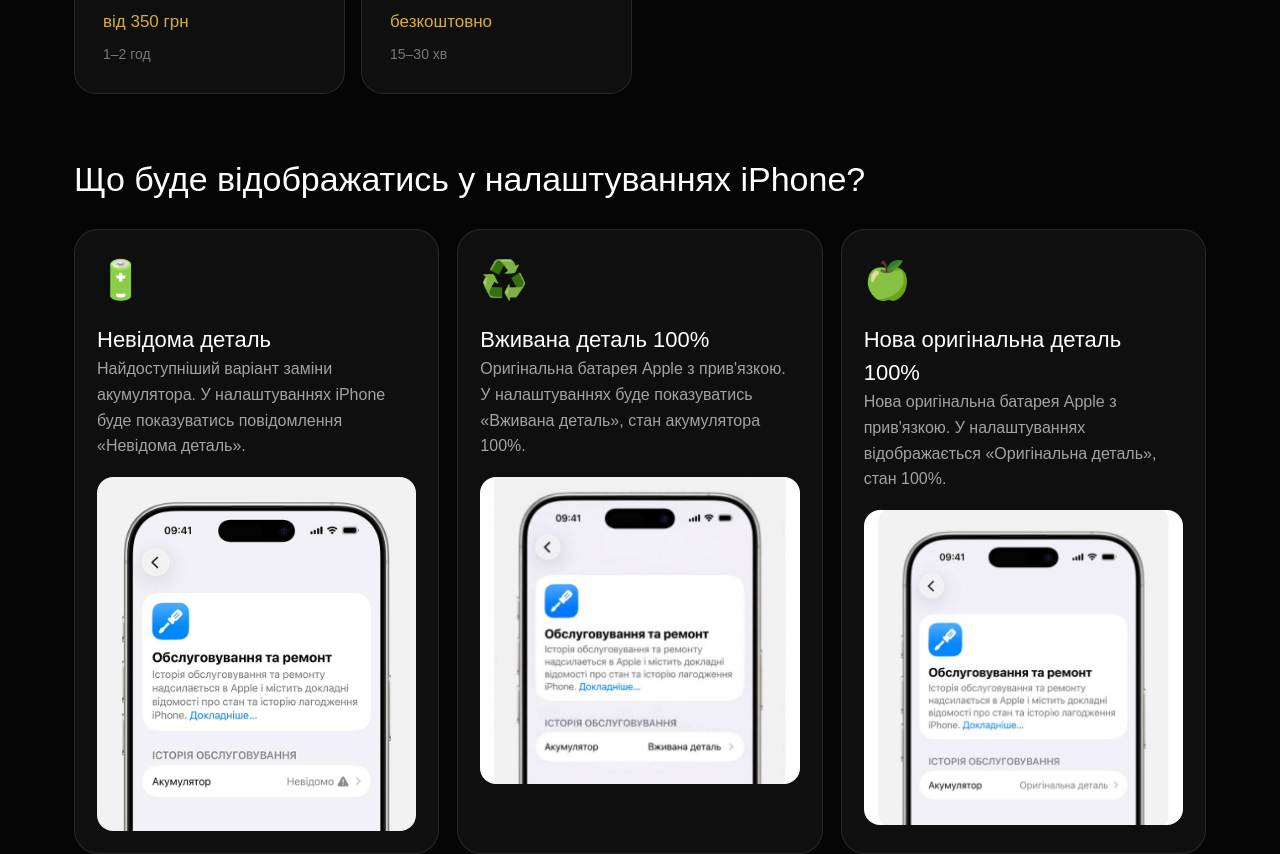
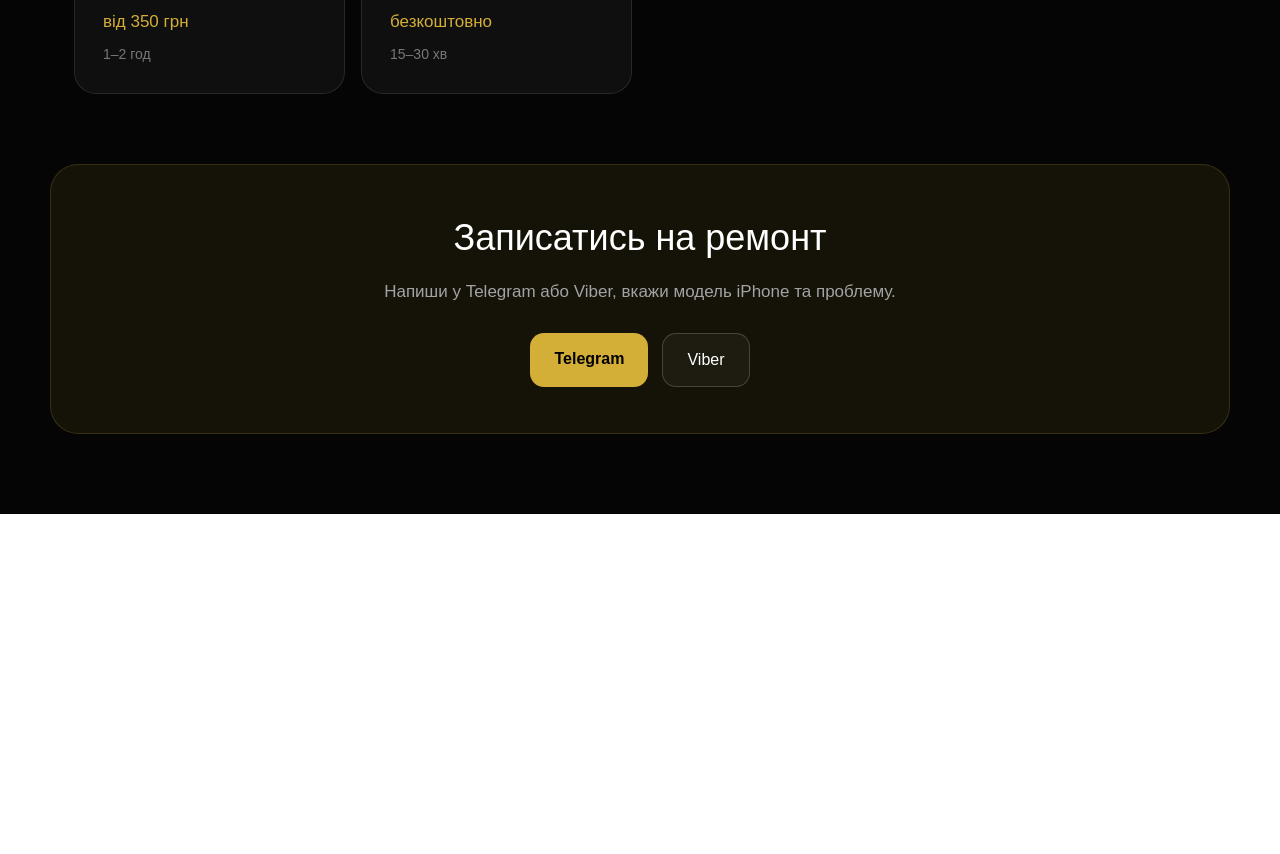
Before and after one commit to NazarkoMi/nazarkotech, a Next.js app: page /remont-iphone/android in a window 1280 px wide. Shown: the part 880-1734 px from the top of the page. After the commit the page ends 1394 px from the top, so only its background shows below. Built offline with nearby package versions, Linux system fonts and the light colour scheme.

Commit message:
edd android

```diff
--- a/app/remont-iphone/[model]/page.tsx
+++ b/app/remont-iphone/[model]/page.tsx
@@ -136,7 +136,7 @@
 })}
         </div>
       </section>
-      <BatteryInfo />
+      {model !== "android" && <BatteryInfo />}
       <section style={cta} className="cta-model">
         <h2 style={ctaTitle}>Записатись на ремонт</h2>
 
```
